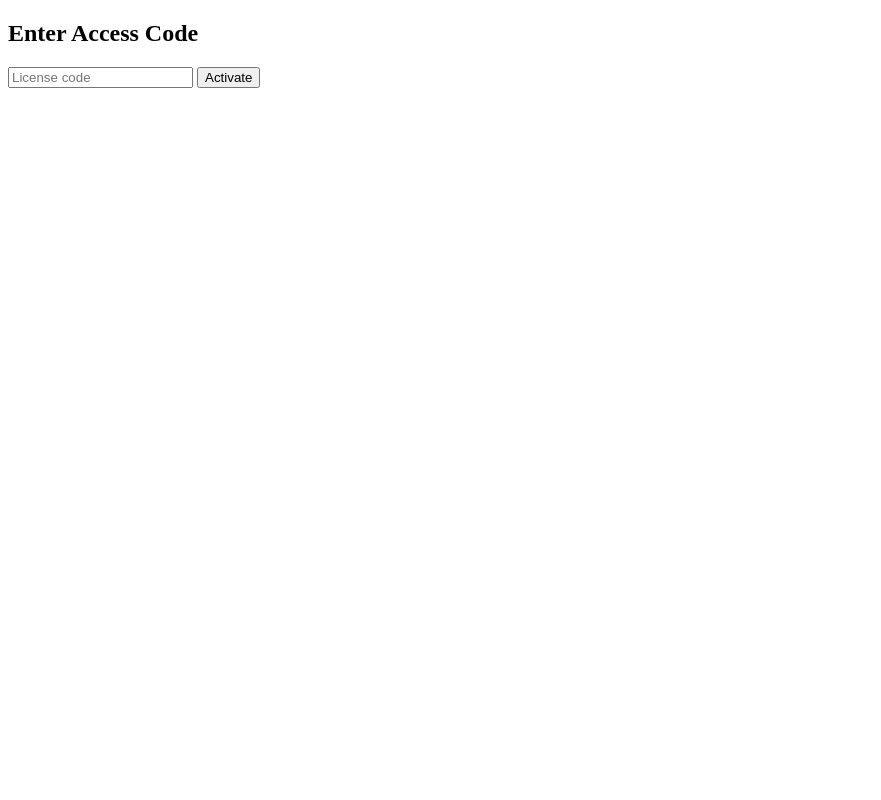
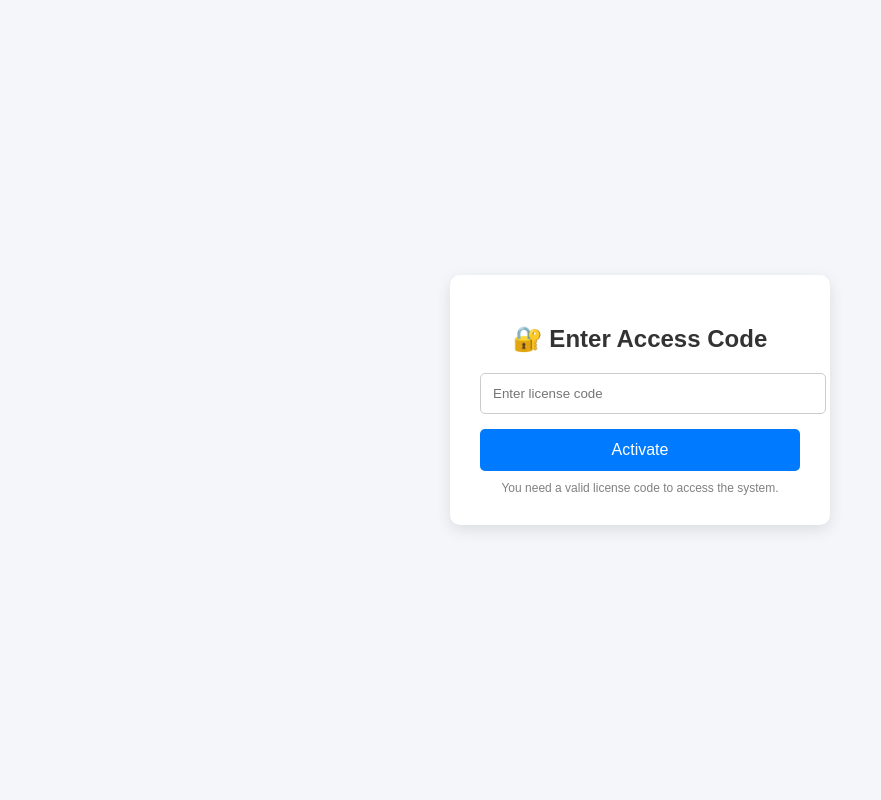
Before and after one commit to obamaeugene8-byte/Biz2, a Flask app: page /activate in a window 1280 px wide. Shown: the whole page, without its empty margins (0-881 px from the left). Run offline with Flask 3, Linux system fonts and the light colour scheme.

Commit message:
Update activate.html

```diff
--- a/templates/activate.html
+++ b/templates/activate.html
@@ -1,16 +1,85 @@
 <!DOCTYPE html>
 <html>
 <head>
-    <title>Activate</title>
+    <title>Activate License</title>
+
+    <style>
+        body {
+            font-family: Arial, sans-serif;
+            background: #f4f6f9;
+            display: flex;
+            justify-content: center;
+            align-items: center;
+            height: 100vh;
+            margin: 0;
+        }
+
+        .box {
+            background: white;
+            padding: 30px;
+            border-radius: 10px;
+            width: 320px;
+            box-shadow: 0 5px 15px rgba(0,0,0,0.1);
+            text-align: center;
+        }
+
+        h2 {
+            margin-bottom: 20px;
+            color: #333;
+        }
+
+        input {
+            width: 100%;
+            padding: 12px;
+            margin-bottom: 15px;
+            border: 1px solid #ccc;
+            border-radius: 5px;
+            outline: none;
+        }
+
+        input:focus {
+            border-color: #007bff;
+        }
+
+        button {
+            width: 100%;
+            padding: 12px;
+            border: none;
+            background: #007bff;
+            color: white;
+            border-radius: 5px;
+            cursor: pointer;
+            font-size: 16px;
+        }
+
+        button:hover {
+            background: #0056b3;
+        }
+
+        .note {
+            font-size: 12px;
+            color: gray;
+            margin-top: 10px;
+        }
+    </style>
 </head>
+
 <body>
 
-<h2>Enter Access Code</h2>
+<div class="box">
 
-<form method="POST">
-    <input name="code" placeholder="License code" required>
-    <button type="submit">Activate</button>
-</form>
+    <h2>🔐 Enter Access Code</h2>
+
+    <form method="POST">
+        <input name="code" placeholder="Enter license code" required>
+        <button type="submit">Activate</button>
+    </form>
+
+    <div class="note">
+        You need a valid license code to access the system.
+    </div>
+
+</div>
 
 </body>
 </html>
```
